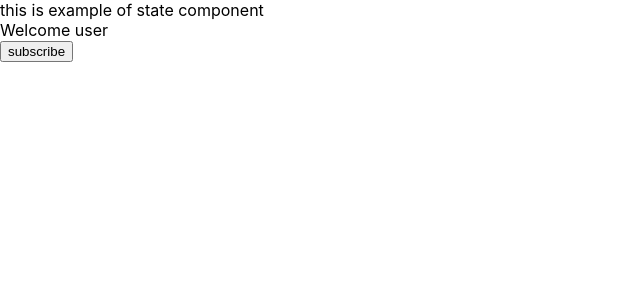
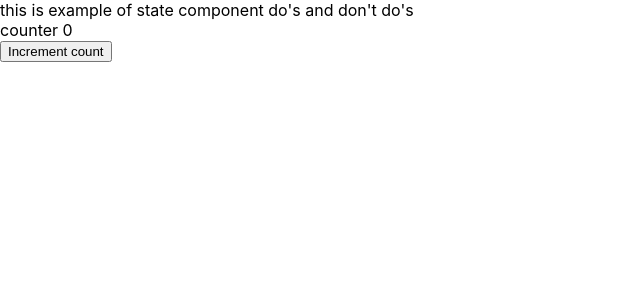
Before and after one commit to Akhil-EM/react-brushup, a React (Create React App) app: page / in a window 1280 px wide. Shown: the top 300 px of the page, without its empty margins (0-640 px from the left). Built offline with nearby package versions, Linux system fonts and the light colour scheme.

Commit message:
usage of setState methode

```diff
--- a/src/App.js
+++ b/src/App.js
@@ -1,12 +1,13 @@
 import React, { Component } from 'react';
+import CounterComponent from './CounterComponent';
 import StateComponent from './StateComponent';
 
 class App extends Component {
   render() {
     return (
       <div>
-         this is example of state component
-         <StateComponent/>
+         this is example of state component do's and don't do's
+         <CounterComponent/>
       </div>
     );
   }
--- /dev/null
+++ b/src/CounterComponent.js
@@ -0,0 +1,28 @@
+import React, { Component } from 'react';
+
+class CounterComponent extends Component{
+    constructor(props) {
+        super(props)
+
+        this.state = {
+             count:0
+        }
+    }
+
+    incrementer(){
+      //re collecting the old state value
+      //prevState,props are two parameters available
+      this.setState((prevState)=>({count:prevState.count+1}));
+      console.log(this.state.count);
+    }
+    render() {
+        return (
+            <div>
+                counter  {this.state.count}<br/>
+                <button onClick={()=>this.incrementer()}>Increment count</button>
+            </div>
+        );
+    }
+}
+
+export default CounterComponent;
```
